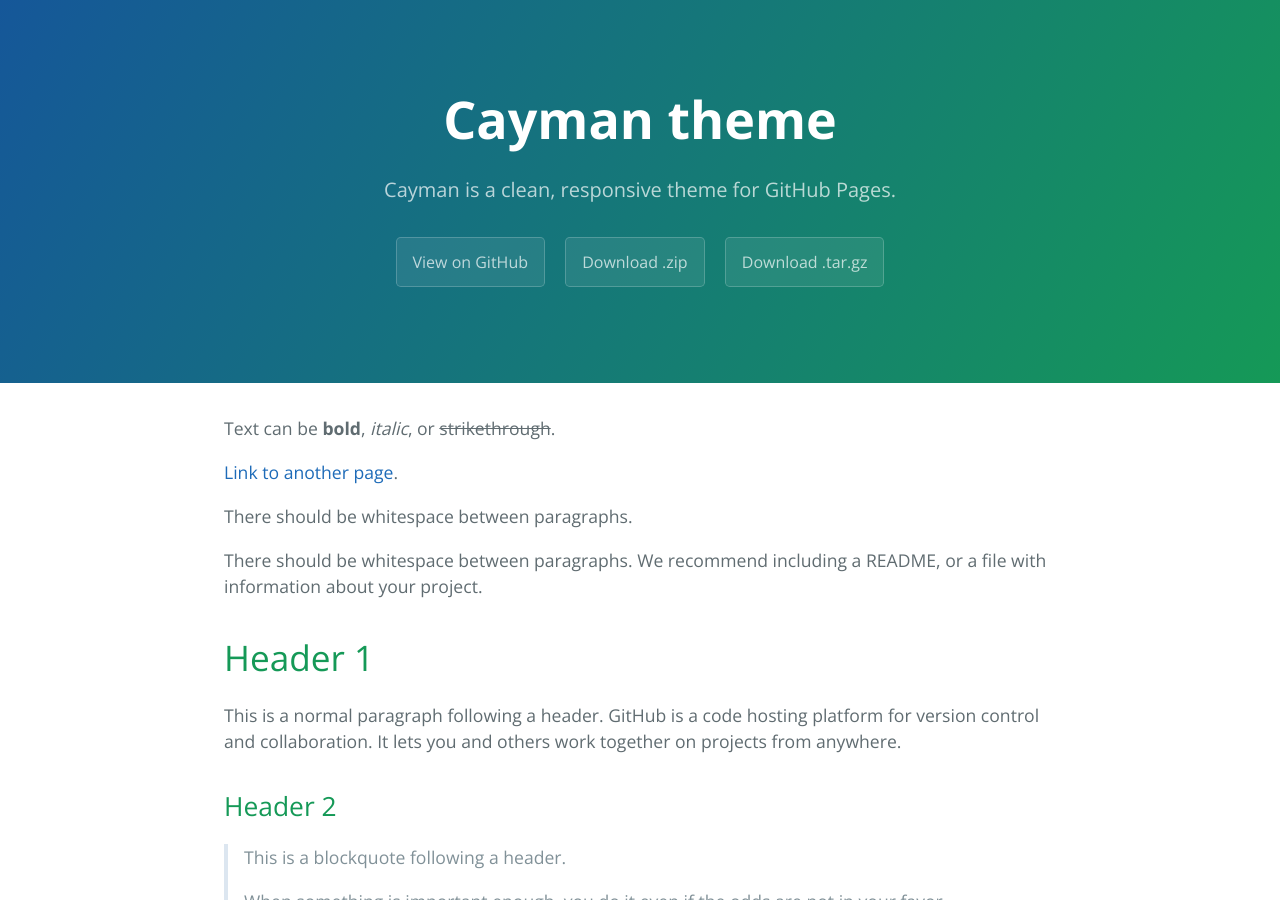
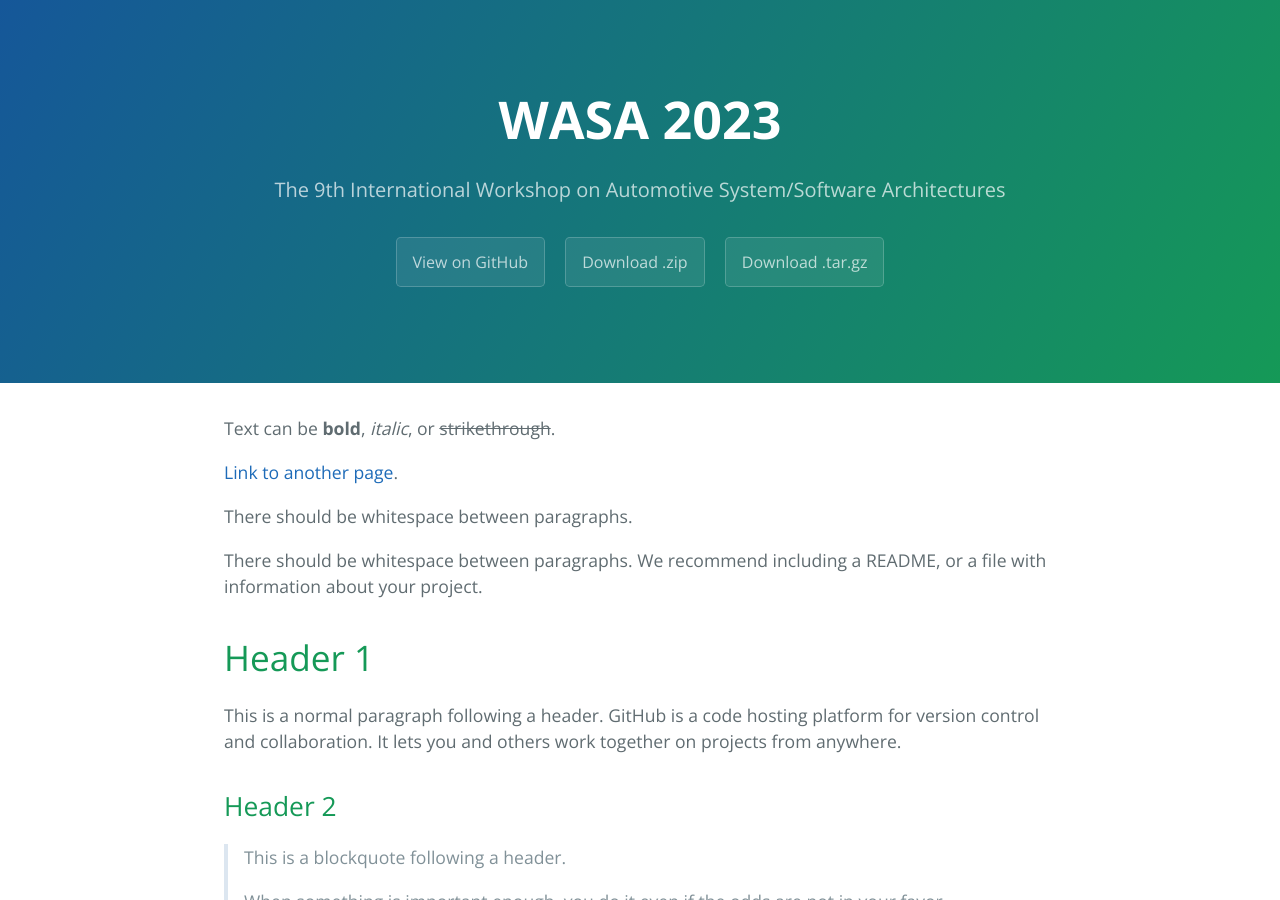
Before and after one commit to WASA-Workshop/2023, a Jekyll site: the page built from index.md, in a window 1280 px wide and 900 px high. Built offline with Jekyll 4.4.1, drawn with Linux system fonts in a browser that asks for light colours.

Commit message:
Update _config.yml

```diff
--- a/_config.yml
+++ b/_config.yml
@@ -1,5 +1,5 @@
-title: Cayman theme
-description: Cayman is a clean, responsive theme for GitHub Pages.
+title: WASA 2023
+description: The 9th International Workshop on Automotive System/Software Architectures
 show_downloads: true
 google_analytics:
 theme: jekyll-theme-cayman
```
